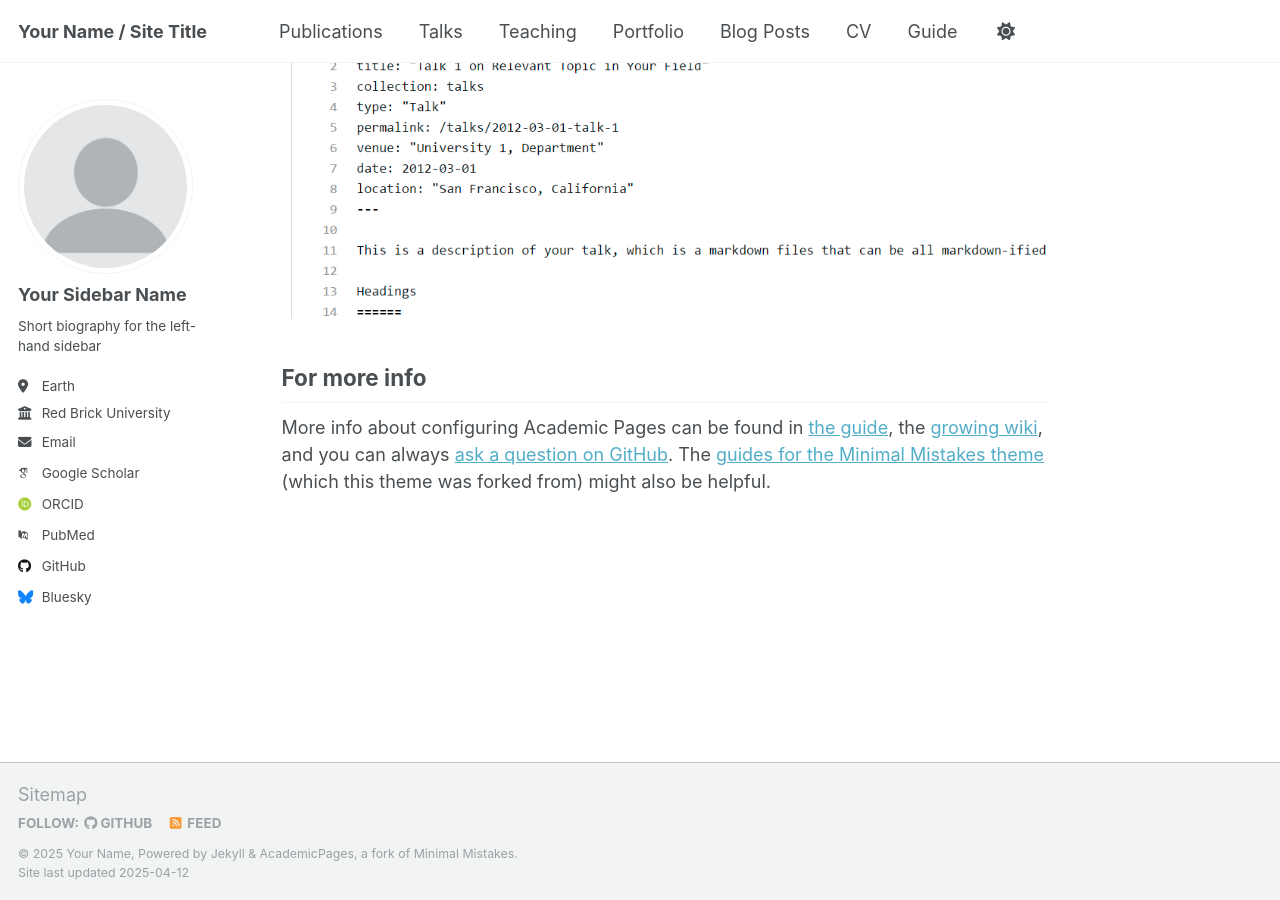
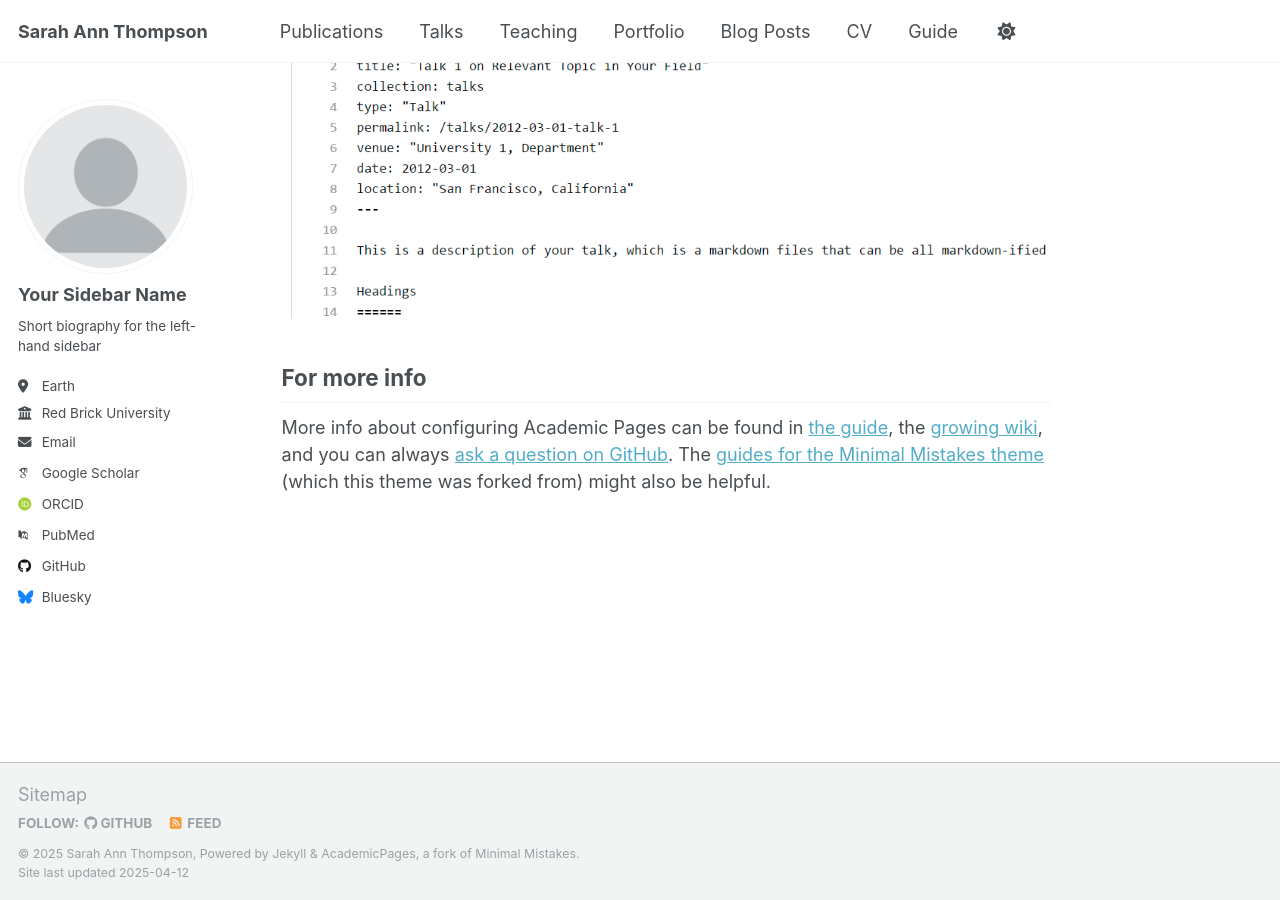
Before and after one commit to sa-thompson/sa-thompson.github.io, a Jekyll site: the page built from _pages/about.md, in a window 1280 px wide and 900 px high, scrolled down 2636 px. Built offline with Jekyll 4.4.1, drawn with Linux system fonts in a browser that asks for light colours; some web fonts are replaced.

Commit message:
Update _config.yml

```diff
--- a/_config.yml
+++ b/_config.yml
@@ -9,9 +9,9 @@
 # Basic Site Settings
 locale                   : "en-US"
 site_theme               : "default"
-title                    : "Your Name / Site Title"
+title                    : "Sarah Ann Thompson"
 title_separator          : "-"
-name                     : &name "Your Name"
+name                     : &name "Sarah Ann Thompson"
 description              : &description "personal description"
 url                      : https://academicpages.github.io # the base hostname & protocol for your site e.g. "https://[your GitHub username].github.io"
 baseurl                  : "" # the subpath of your site, e.g. "/blog"
```
